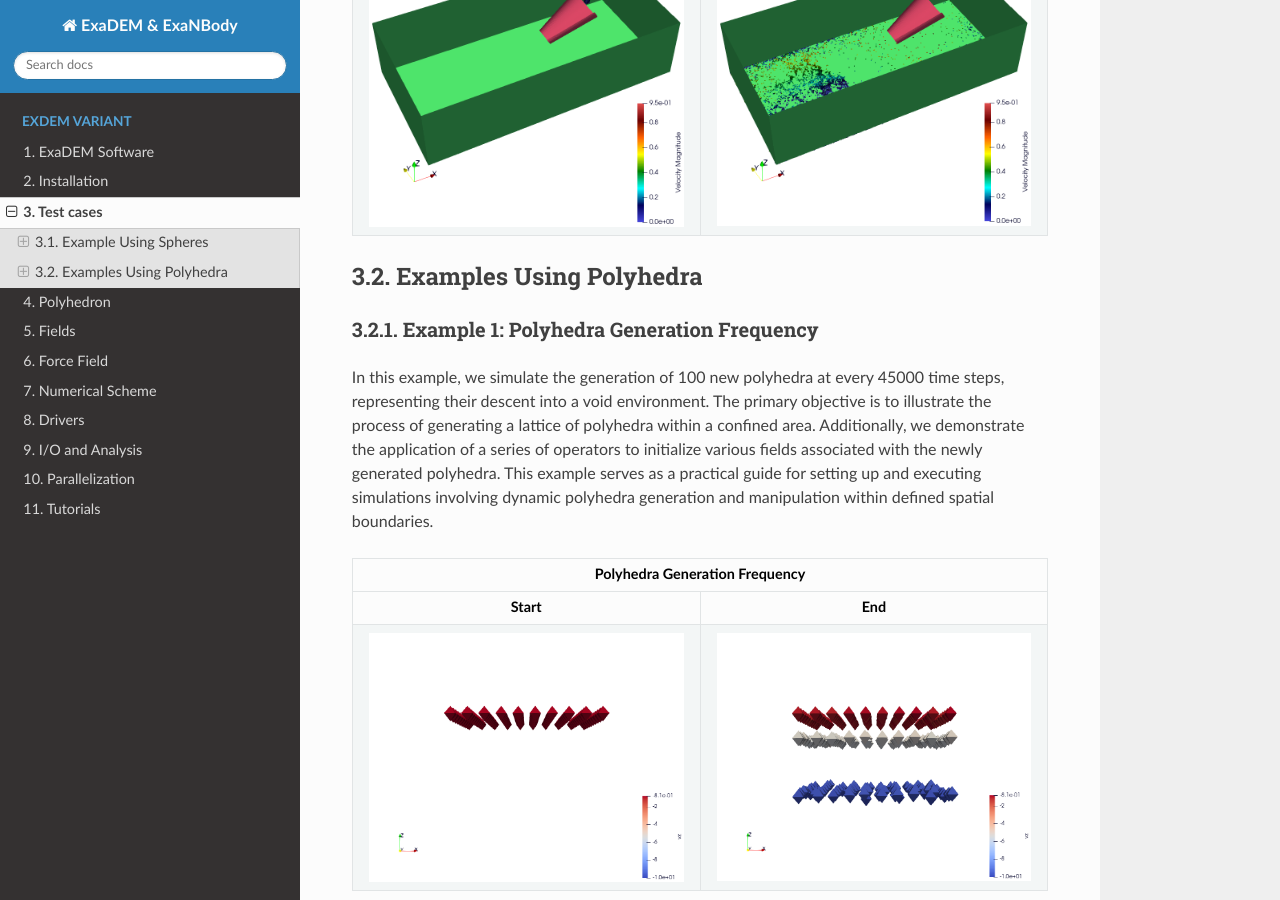
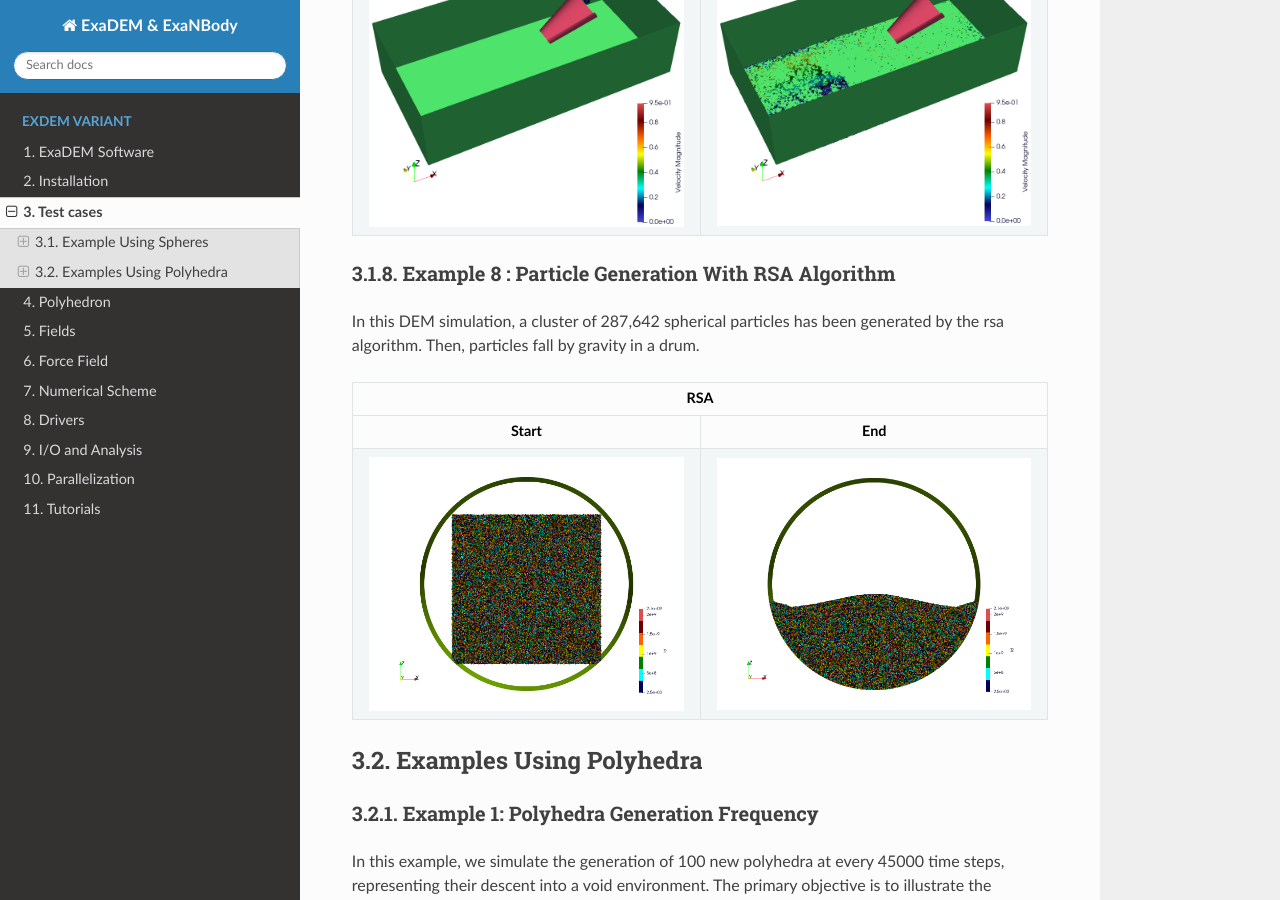
Before and after one commit to Collab4exaNBody/doc_exaDEM, a Sphinx documentation site: the page built from source/project_exaDEM/Test_cases.rst, in a window 1280 px wide and 900 px high, scrolled down 4001 px. Built offline with Sphinx 7.4.7 and the Read the Docs theme 2.0.0, drawn with Linux system fonts in a browser that asks for light colours.

Commit message:
add rsa example

```diff
--- a/source/project_exaDEM/Test_cases.rst
+++ b/source/project_exaDEM/Test_cases.rst
@@ -141,6 +141,27 @@ In this DEM simulation, a cluster of spherical particles is  a cluster of partic
 +--------------------------+--------------------------+
 
 
+Example 8 : Particle Generation With RSA Algorithm
+^^^^^^^^^^^^^^^^^^^^^^^^^^^^^^^^^^^^^^^^^^^^^^^^^^
+
+In this DEM simulation, a cluster of 287,642 spherical particles has been generated by the rsa algorithm. Then, particles fall by gravity in a drum.
+
+.. |ex8start| image:: ../_static/rsa_start.png
+   :width: 300pt
+
+.. |ex8end| image:: ../_static/rsa_end.png
+   :width: 300pt
+
+
++--------------------------+--------------------------+
+| .. centered:: RSA                                   |
++--------------------------+--------------------------+
+| .. centered:: Start      | .. centered:: End        |
++==========================+==========================+
+| |ex8start|               | |ex8end|                 |
++--------------------------+--------------------------+
+
+
 Examples Using Polyhedra
 ------------------------
 
```
Also changed, not shown: source/_static/rsa_end.png (added), source/_static/rsa_start.png (added).
